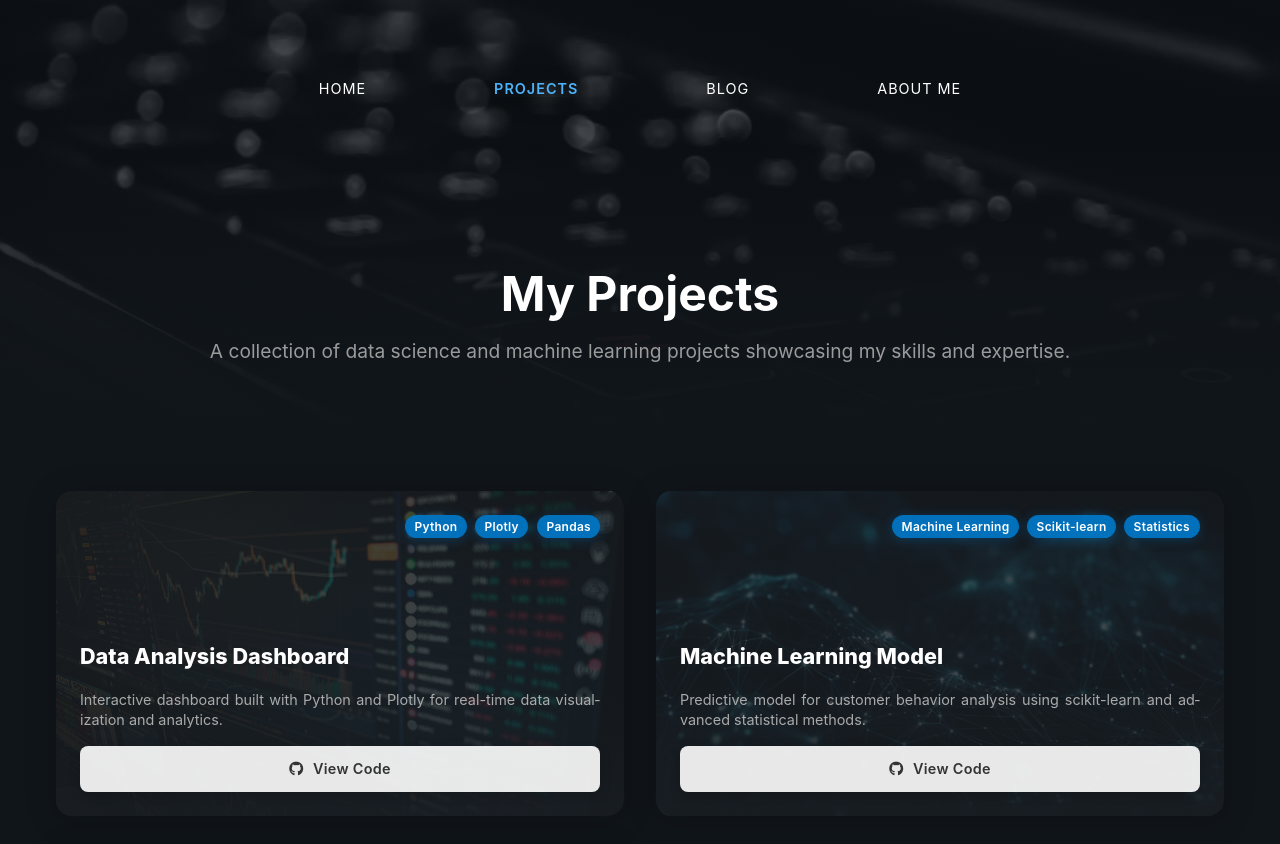
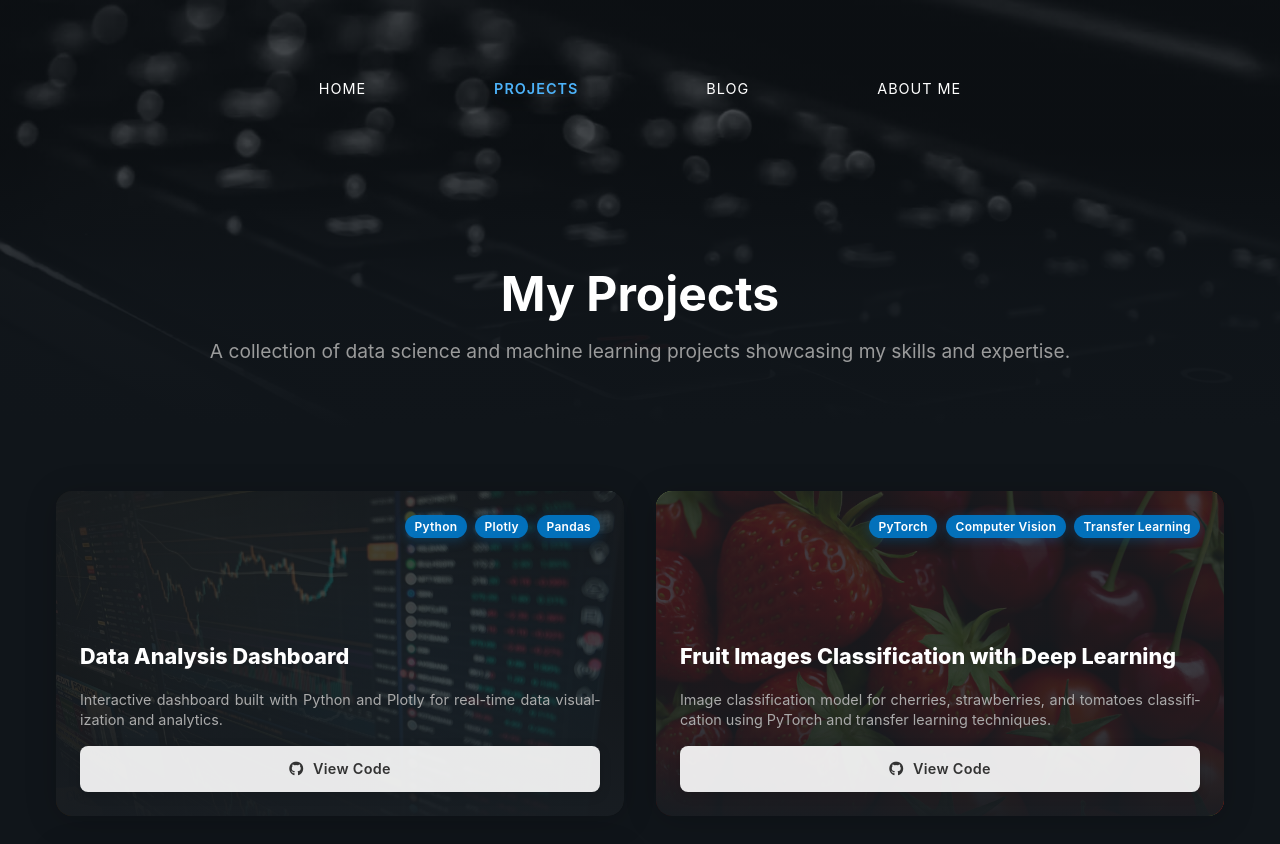
Before and after one commit to marcovietovega/portfolio, a Jekyll site: the page built from projects.md, in a window 1280 px wide and 900 px high, cut to the strip 0-844 px from the top of the window. Built offline with Jekyll 4.4.1, drawn with Linux system fonts in a browser that asks for light colours.

Commit message:
fix: update project details for fruit classification model and add corresponding image

```diff
--- a/_config.yml
+++ b/_config.yml
@@ -44,11 +44,11 @@ featured_projects:
     tags: ["Python", "Plotly", "Pandas"]
     github: "https://github.com/marcovietovega/dashboard-project"
 
-  - title: "Machine Learning Model"
-    description: "Predictive model for customer behavior analysis using scikit-learn and advanced statistical methods."
-    image: "project2.jpg"
-    tags: ["Machine Learning", "Scikit-learn", "Statistics"]
-    github: "https://github.com/marcovietovega/ml-model"
+  - title: "Fruit Images Classification with Deep Learning"
+    description: "Image classification model for cherries, strawberries, and tomatoes classification using PyTorch and transfer learning techniques."
+    image: "project2.png"
+    tags: ["PyTorch", "Computer Vision", "Transfer Learning"]
+    github: "https://github.com/marcovietovega/Fruit-Classification"
 
   - title: "Crash Insights NZ"
     description: "An interactive dashboard built with R Shiny, analysing vehicle crash data in New Zealand with dynamic filters and comprehensive visualisations."
```
Also changed, not shown: assets/img/project2.png (added).
